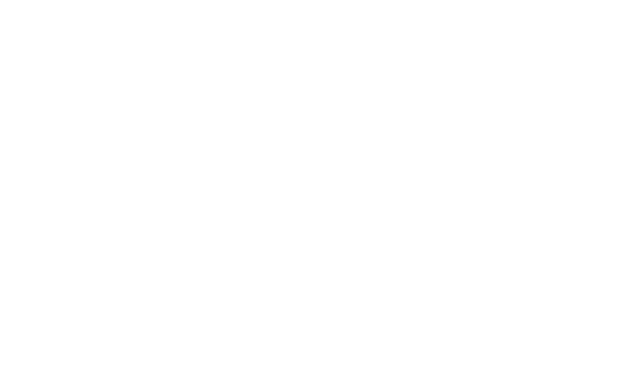
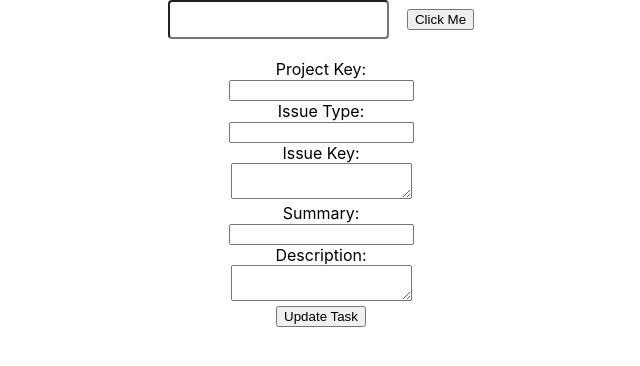
Before and after one commit to nikhilkharbas1208/training, a React (Create React App) app: page /updateissue in a window 1280 px wide. Before the commit this address had no page. Shown: the top 366 px of the page, without its empty margins (319-959 px from the left). Built offline with nearby package versions, Linux system fonts and the light colour scheme; no server answers; what ag-grid-community would draw is missing.

Commit message:
update jira issue with api

```diff
--- a/src/App.js
+++ b/src/App.js
@@ -5,6 +5,7 @@
 import DisplayData from './JiraIntegrate/DataDisplay';
 import IssueDetails from './JiraIntegrate/IssueDetails';
 import CreateIssue from './JiraIntegrate/CreateIssue';
+import EditIssue from './JiraIntegrate/EditIssue';
 
 
 
@@ -17,10 +18,12 @@
         <Route path='/' element={<DisplayData/>}/>
         <Route path="issuedetails/:id" element={<IssueDetails/>}/>
         <Route path="/createissue" element={<CreateIssue/>}/>
+        <Route path="/updateissue" element={<EditIssue/>}/>
         <Route/>
       </Routes>
     </BrowserRouter>
     {/* <CreateIssue/> */}
+    {/* <EditIssue/> */}
 
     </>
   );
--- a/src/JiraIntegrate/CreateIssue.js
+++ b/src/JiraIntegrate/CreateIssue.js
@@ -1,11 +1,16 @@
-import { useState } from 'react';
+import { use, useEffect, useState } from 'react';
 
 export default function CreateIssue() {
-  const [projectKey, setProjectKey] = useState('TEST');
-  const [issueType, setIssueType] = useState('Task');
+  const [projectKey, setProjectKey] = useState('');
+  const [issueType, setIssueType] = useState('');
   const [summary, setSummary] = useState('');
   const [description, setDescription] = useState('');
   const [result, setResult] = useState(null);
+
+  const username = process.env.REACT_APP_USERNAME
+  const apiToken =process.env.REACT_APP_API_TOKEN
+  const auth = btoa(`${username}:${apiToken}`);
+
 
   const handleSubmit = async (e) => {
     e.preventDefault();
@@ -24,9 +29,6 @@
       }
     };
 
-          const username = process.env.REACT_APP_USERNAME
-      const apiToken =process.env.REACT_APP_API_TOKEN
-      const auth = btoa(`${username}:${apiToken}`);
 
           try {
             const res = await fetch('/rest/api/3/issue', {
@@ -40,6 +42,7 @@
             setResult({ error: err.message });
           }
   };
+
 
   return (
     <center>
--- a/src/JiraIntegrate/DataDisplay.js
+++ b/src/JiraIntegrate/DataDisplay.js
@@ -22,19 +22,23 @@
 
    const [id,setId]=useState("")
 
-   const DeleteIssueHandler=async (id)=>{
-      console.log("hi hello",id)
-        try {
-      const res = await fetch(`/rest/api/3/issue/${id}`, {
-        method: 'DELETE',
-        headers: {  'Authorization': `Basic ${auth}`, },
-      });
-      setResult(await res.json());
-    } catch (err) {
-      setResult({ error: err.message });
+  //  const DeleteIssueHandler=async (id)=>{
+  //     console.log("hi hello",id)
+  //       try {
+  //     const res = await fetch(`/rest/api/3/issue/${id}`, {
+  //       method: 'DELETE',
+  //       headers: {  'Authorization': `Basic ${auth}`, },
+  //     });
+  //     setResult( res);
+  //     console.log(res);
+  //   } catch (err) {
+  //     setResult({ error: err.message });
+  //   }
+  //  }
+
+   const UpdateIssueHandler =()=>{
+      navigate ('/updateissue')
     }
-
-   }
   return (
     <div>
         <h6>DisplayData</h6>
@@ -49,9 +53,18 @@
                         }}  >CreateIssue</button>
         <br/><br/>
 
+         <button onClick={UpdateIssueHandler} style={{
+                              padding: '10px 20px',
+                              fontSize: '17px',
+                              border: 'none',
+                              borderRadius: '4px',
+                              marginRight: '18px',
+                              backgroundColor: '	#008000',
+                              color: '#fff'
+                        }}  >UpdateIssue</button>
+        <br/><br/>
 
-
-        <button onClick={()=>DeleteIssueHandler(id)} style={{
+        {/* <button onClick={()=>DeleteIssueHandler(id)} style={{
                               padding: '10px 20px',
                               fontSize: '17px',
                               border: 'none',
@@ -60,16 +73,17 @@
                               color: '#fff'
                           }}>DeleteIssue</button>
         <input type='text' placeholder='enter the issue id/key' onChange={(e)=>setId(e.target.value)} style={{ padding: '10px 20px',   borderRadius: '4px', marginRight: '18px',}}/>
-                          {/* onClick={()=>onClickHandler (quantity)} */}
 
 
        {result && (
         <div style={{color:'#DC3545'}}>
-          {result.key
+          {result.ok
             ? "data deleted"
-            : result.errorMessages}
+            : `${result.statusText}`}
         </div>
       )}
+      <br/><br/> */}
+
 
         <JiraLogin   render = {
             (rowData,colDefs,columnStyle)=>(
--- /dev/null
+++ b/src/JiraIntegrate/EditIssue.js
@@ -0,0 +1,120 @@
+import React, { useEffect, useState } from 'react'
+
+const EditIssue = () => {
+    const [issues, setIssues] = useState([]);
+    const [error, setError] = useState(null);
+    const username = process.env.REACT_APP_USERNAME
+    const apiToken =process.env.REACT_APP_API_TOKEN
+    const auth = btoa(`${username}:${apiToken}`);
+    const [code,setCode]=useState('')
+     const [projectKey, setProjectKey] = useState('');
+  const [issueType, setIssueType] = useState('');
+  const [summary, setSummary] = useState('');
+  const [description, setDescription] = useState('');
+  const [result, setResult] = useState(null);
+  const [issueKey,setIssuekey]=useState('');
+    const handleButton = (code) => {
+        const fetchIssues = async () => {
+          try {
+            const response = await fetch(`/rest/api/3/issue/${code}`, {
+      headers: {
+        'Authorization': `Basic ${auth}`,
+        'Accept': 'application/json',
+      }
+    })
+           if (!response.ok) {
+              throw new Error(`Error: ${response.statusText}`);
+            }
+
+            const data = await response.json();
+            console.log(data)
+            setIssues(data.issues);
+            setProjectKey(data?.fields?.project?.key || '');
+            setIssueType(data?.fields?.issuetype?.name || '');
+            setSummary(data?.fields?.summary  || '');
+            setIssuekey(data?.key || '')
+            setDescription(data?.fields?.description?.content[0]?.content[0]?.text || '');
+          } catch (err) {
+            console.log(err.message)
+            setError(err.message);
+          }
+        };
+         fetchIssues();
+    }
+
+
+
+
+      if (error) return <div>Error: {error}</div>;
+
+
+const handleSubmit = async (e) => {
+    e.preventDefault();
+    const payload = {
+      fields: {
+        project: { key: projectKey },
+        summary,
+        description: {
+          type: 'doc',
+          version: 1,
+          content: [
+            { type: 'paragraph', content: [{ type: 'text', text: description }] }
+          ]
+        },
+        issuetype: { name: issueType }
+      }
+    };
+
+
+          try {
+            const res = await fetch(`/rest/api/3/issue/${code}`, {
+              method: 'PUT',
+              headers: {  'Authorization': `Basic ${auth}`,
+                  'Content-Type': 'application/json' },
+              body: JSON.stringify(payload)
+            });
+            console.log(res,"is consoling");
+            setResult( res);
+          } catch (err) {
+            setResult({ error: err.message });
+          }
+  };
+  console.log(result,"is resulting");
+  return (
+     <center>
+         <> <input type='text' onChange={e=>setCode(e.target.value)} style={{ padding: '10px 20px',   borderRadius: '4px', marginRight: '18px',}}/>
+    <button onClick={()=>handleButton(code)}>Click Me</button></>
+    <br/>
+    <br/>
+        <form onSubmit={handleSubmit}>
+      <label>Project Key:<br/>
+        <input value={projectKey} onChange={e => setProjectKey(e.target.value)} readOnly/>
+      </label><br/>
+      <label>Issue Type:<br/>
+        <input value={issueType} onChange={e => setIssueType(e.target.value)} readOnly/>
+      </label><br/>
+       <label>Issue Key:<br/>
+        <textarea value={issueKey} onChange={e => setIssuekey(e.target.value)} readOnly />
+         </label><br/>
+      <label>Summary:<br/>
+        <input value={summary} onChange={e => setSummary(e.target.value)}  />
+      </label><br/>
+      <label>Description:<br/>
+        <textarea value={description} onChange={e => setDescription(e.target.value)}  />
+      </label><br/>
+      <button type="submit">Update Task</button>
+
+      {result && (
+        <div style={{color:'#DC3545'}} >
+          {result
+            ? `Updated issue   Status :${result.ok} `
+            : 'not updated'}
+        </div>
+      )}
+    </form>
+
+      </center>
+  )
+}
+
+export default EditIssue
--- a/src/JiraIntegrate/JiraLogin.js
+++ b/src/JiraIntegrate/JiraLogin.js
@@ -4,6 +4,10 @@
 const JiraLogin = ({render}) => {
   const [issues, setIssues] = useState([]);
   const [error, setError] = useState(null);
+  const [Result,setResult] = useState('');
+  const username = process.env.REACT_APP_USERNAME
+  const apiToken =process.env.REACT_APP_API_TOKEN
+  const auth = btoa(`${username}:${apiToken}`);
   let rowData;
 
 // '/issuedetails'
@@ -12,6 +16,30 @@
         {p.value}
       </Link>
     )
+    const DeleteIssueHandler=async (id)=>{
+      console.log("hi hello",id)
+        try {
+      const res = await fetch(`/rest/api/3/issue/${id}`, {
+        method: 'DELETE',
+        headers: {  'Authorization': `Basic ${auth}`, },
+      });
+      setResult( res);
+      console.log(res);
+    } catch (err) {
+      setResult({ error: err.message });
+    }
+   }
+     const DeleteData = (p)=>{
+       console.log(p.data.id);
+       return ( <button onClick={()=>DeleteIssueHandler(p.data.id)} style={{
+                              padding: '2px 10px',
+                              fontSize: '17px',
+                              border: 'none',
+                              borderRadius: '4px',
+                              backgroundColor: '#DC3545',
+                              color: '#fff'
+                          }}>DeleteIssue</button>)
+     }
     const [ colDefs,setColDefs ] = useState([
 
         // {  field:"fields.customfield_10020.name",
@@ -37,8 +65,10 @@
         {  field:"fields.reporter.displayName",
             headerName:"Reporter"
         },
-        { field:"",
-          headerName:"button"
+        {
+          field :"self",
+          headerName:"",
+          cellRenderer:DeleteData,
         }
 
          ])
@@ -54,11 +84,6 @@
     })
 useEffect(() => {
     const fetchIssues = async () => {
-      const username = process.env.REACT_APP_USERNAME
-      const apiToken =process.env.REACT_APP_API_TOKEN
-       const domain = process.env.REACT_APP_API_DOMAIN
-
-      const auth = btoa(`${username}:${apiToken}`); // Base64 encode for Basic Auth
       const projectKey="JIR"
 
       try {
```
Also changed, not shown: src/JiraIntegrate/DeleteData.js (added). Lines whose indentation alone changed are shown as unchanged.
